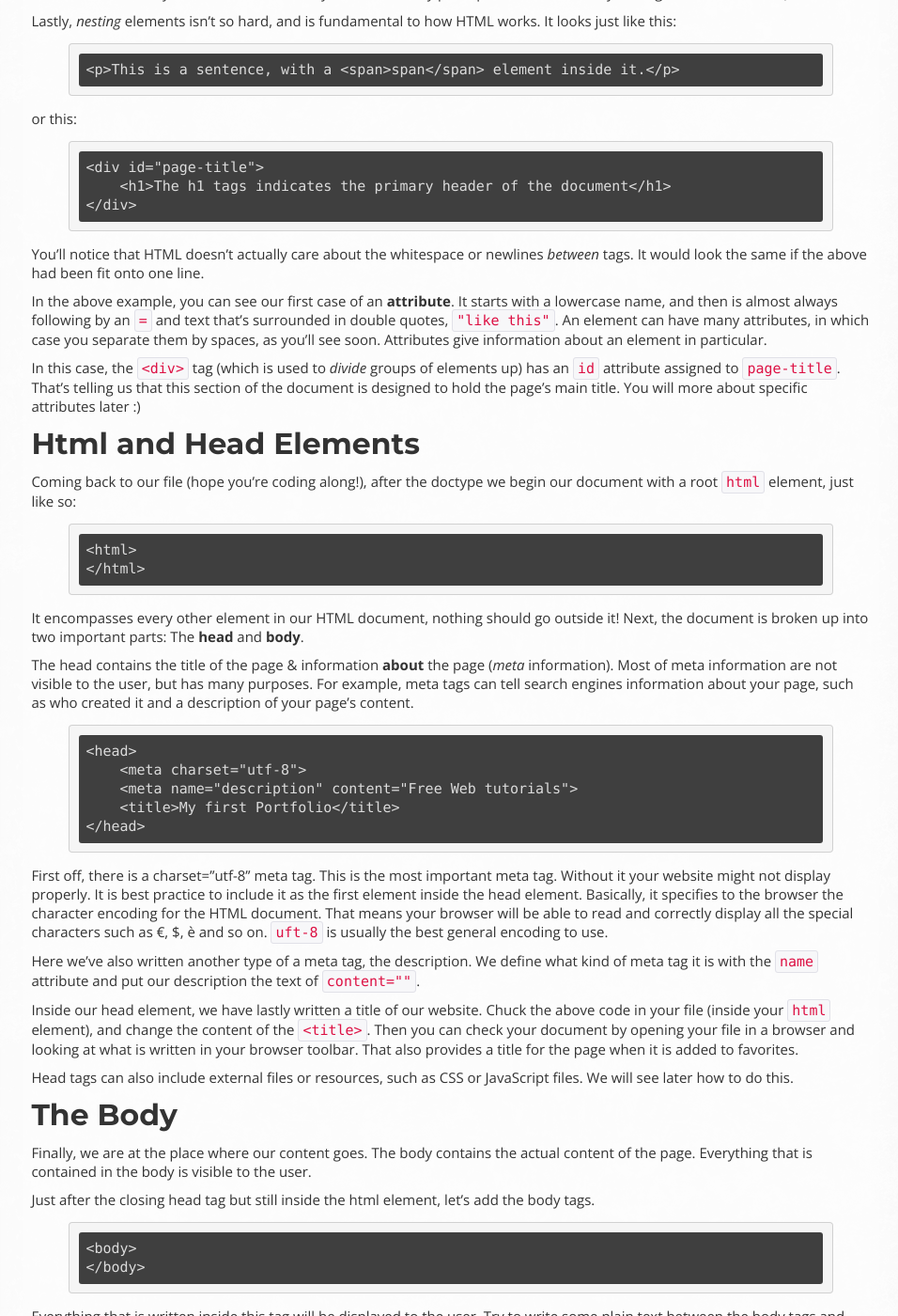
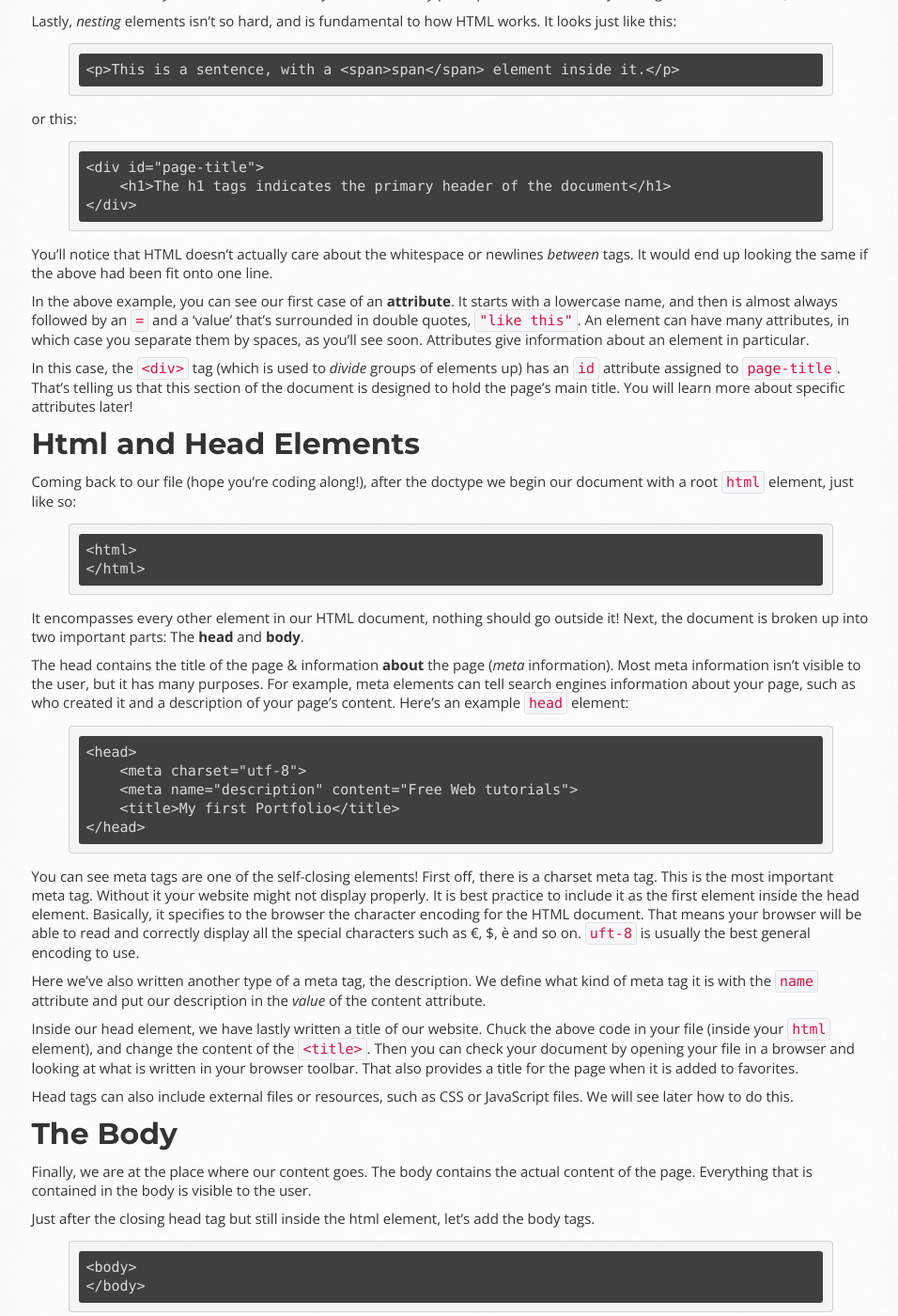
Before and after one commit to OpenTechSchool/html-css-beginners, a Jekyll site: the page built from core/structure.md, in a window 1280 px wide and 1400 px high, scrolled down 1107 px. Shown: the whole window at 94% size, without its empty margins (313-1269 px from the left). Built offline with Jekyll 4.4.1, drawn with Linux system fonts in a browser that asks for light colours; some of the changed text lies outside the part shown.

Commit message:
Grammar fixes

```diff
--- a/core/structure.md
+++ b/core/structure.md
@@ -54,7 +54,7 @@ browser can and will get mixed up trying to understand your HTML document.
 
 There are some specific elements that are exceptions to this rule.
 When elements cannot contain anything else, then they don't need to be closed.
-For example, the following elements 'stand on their own':
+For example, the following elements are referred to as 'self-closing':
 
 {% highlight html %}
 <hr>
@@ -81,19 +81,19 @@ or this:
 {% endhighlight %}
 
 You'll notice that HTML doesn't actually care about the whitespace or
-newlines *between* tags. It would look the same if the above had been fit
-onto one line.
+newlines *between* tags. It would end up looking the same if the above had
+been fit onto one line.
 
 In the above example, you can see our first case of an **attribute**. It
-starts with a lowercase name, and then is almost always following by an
-`=` and text that's surrounded in double quotes, `"like this"`. An element
+starts with a lowercase name, and then is almost always followed by an
+`=` and a 'value' that's surrounded in double quotes, `"like this"`. An element
 can have many attributes, in which case you separate them by spaces, as you'll
 see soon. Attributes give information about an element in particular.
 
 In this case, the `<div>` tag (which is used to *divide* groups of elements up)
 has an `id` attribute assigned to `page-title`. That's telling us that this
 section of the document is designed to hold the page's main title. You will
-more about specific attributes later :)
+learn more about specific attributes later!
 
 ## Html and Head Elements
 
@@ -110,10 +110,10 @@ outside it! Next, the document is broken up into two important parts:
 The **head** and **body**.
 
 The head contains the title of the page & information **about** the page
-(*meta* information). Most of meta information are not visible to the user,
-but has many purposes. For example, meta tags can tell search engines
+(*meta* information). Most meta information isn't visible to the user,
+but it has many purposes. For example, meta elements can tell search engines
 information about your page, such as who created it and a description of
-your page's content.
+your page's content. Here's an example `head` element:
 
 {% highlight html %}
 <head>
@@ -123,7 +123,8 @@ your page's content.
 </head>
 {% endhighlight %}
 
-First off, there is a charset="utf-8" meta tag.
+You can see meta tags are one of the self-closing elements!
+First off, there is a charset meta tag.
 This is the most important meta tag. Without it your website might not display
 properly. It is best practice to include it as the first element inside the
 head element. Basically, it specifies to the browser the character encoding
@@ -133,7 +134,7 @@ is usually the best general encoding to use.
 
 Here we've also written another type of a meta tag, the description.
 We define what kind of meta tag it is with the `name` attribute and put our
-description the text of `content=""`.
+description in the *value* of the content attribute.
 
 Inside our head element, we have lastly written a title of our website. Chuck
 the above code in your file (inside your `html` element), and change the
@@ -174,7 +175,7 @@ Let's try to write a title, followed by a paragraph.
 {% endhighlight %}
 
 Heading elements are straightforward to understand. They start from h1 with the
-biggest font going to h6 with the smallest font.
+biggest font and importance, going to h6 with the smallest font.
 
 ******
 
```
Also changed, not shown: other parts of core/structure.md (+1 -1 lines).
